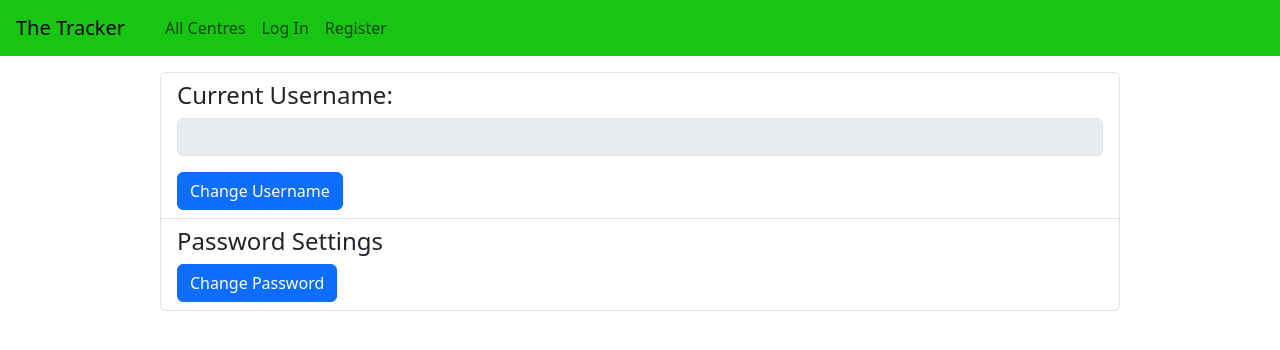
After one commit to theodoregraham1/climbingTracker, a Django app: template templates/tracker/account_climber.html in a window 1280 px wide. The commit adds this page. Shown: the top 350 px of the page. Run offline with Django 5.2, Linux system fonts and the light colour scheme; the template is opened without the code that fills it, so the values that code supplies are empty.

Commit message:
Allow image editing, storage, and display Allow climbers to edit usernames and passwords

```diff
--- a/climbingTracker/settings.py
+++ b/climbingTracker/settings.py
@@ -84,7 +84,7 @@ DATABASES = {
 }
 
 MEDIA_URL = "media/"
-MEDIA_ROOT = BASE_DIR / "uploads/"
+MEDIA_ROOT = BASE_DIR / 'media/'
 
 # Password validation
 # https://docs.djangoproject.com/en/5.0/ref/settings/#auth-password-validators
--- a/climbingTracker/urls.py
+++ b/climbingTracker/urls.py
@@ -18,10 +18,9 @@ from django.conf.urls.static import static
 from django.contrib import admin
 from django.urls import path, include
 
-from climbingTracker import settings
+from django.conf import settings
 
-urlpatterns = (
+urlpatterns = [
     path('admin/', admin.site.urls),
-    static(settings.MEDIA_URL, document_root=settings.MEDIA_ROOT),
     path("", include("tracker.urls"))
-)
+] + static(settings.MEDIA_URL, document_root=settings.MEDIA_ROOT)
--- a/static/account_editing.js
+++ b/static/account_editing.js
@@ -42,7 +42,7 @@ function open_password_editing() {
 			<input id="old-password" name="old-password" class="form-control mt-3" type="password" placeholder="Current Password">
 			<input id="new-password" name="new-password" class="form-control mt-3" type="password" placeholder="New Password">
 			<input id="confirmation" name="confirmation" class="form-control mt-3" type="password" placeholder="Retype New Password">
-			<button class="btn btn-primary mt-3" type="submit" onclick="{edit_password(); return false;}">Change Username</button>
+			<button class="btn btn-primary mt-3" type="submit" onclick="{edit_password(); return false;}">Change Password</button>
 		</form>
 	`
 	document.getElementById("edit-password-form")
--- a/static/styles.css
+++ b/static/styles.css
@@ -7,3 +7,12 @@
 .navbar-light {
     background: #18c512;
 }
+
+a {
+    color: black;
+    text-underline: none;
+}
+
+a:hover {
+    color: blue;
+}
--- /dev/null
+++ b/templates/tracker/account_climber.html
@@ -0,0 +1,26 @@
+{% extends 'tracker/layout.html' %}
+{% load static %}
+
+{% block title %}
+    Account
+{% endblock %}
+
+{% block head %}
+    <script src={% static "account_editing.js" %}></script>
+{% endblock %}
+
+{% block body %}
+    <ul class="list-group col-md-9 mx-auto">
+        <li id="change-username-li" class="list-group-item list-group-item-action">
+            <h4>Current Username:</h4>
+            <input disabled id="old-username" class="form-control" type="text" value="{{ user.username }}">
+
+            <button id="change-username-btn" class="btn btn-primary mt-3" onclick="open_username_editing()">Change Username</button>
+        </li>
+
+        <li id="change-password-li" class="list-group-item list-group-item-action">
+            <h4>Password Settings</h4>
+            <button id="change-password-btn" class="btn btn-primary" onclick="open_password_editing()">Change Password</button>
+        </li>
+    </ul>
+{% endblock %}
--- a/templates/tracker/layout.html
+++ b/templates/tracker/layout.html
@@ -17,13 +17,13 @@
     {% csrf_token %}
 
     <nav class="navbar navbar-expand-lg navbar-light">
-        <a class="navbar-brand" href="">The Tracker</a>
+        <a class="navbar-brand px-3" href="">The Tracker</a>
 
         <div>
             <ul class="navbar-nav mr-auto">
                 {% if user.is_authenticated %}
                     <li class="nav-item">
-                        <a class="nav-link" {% if request.session.type == "Centre" %} href="{% url 'account_centre' %}" {% else %} href="#" {% endif %}>
+                        <a class="nav-link" {% if request.session.type == "Centre" %} href="{% url 'account_centre' %}" {% else %} href="{% url 'account_climber' %}" {% endif %}>
                             <strong id="username-link">{{ user.username }}</strong>
                         </a>
                     </li>
--- a/tracker/urls.py
+++ b/tracker/urls.py
@@ -10,6 +10,7 @@ urlpatterns = [
 
     path("", views.index, name="index"),
     path("centre/account", views.account_centre, name="account_centre"),
+    path("climber/account", views.account_climber, name="account_climber"),
 
     path("api/centres", views.get_centres, name="centres"),
     path("api/edit/username", views.edit_username, name="edit_username"),
```
Also changed, not shown: static/centres_display.js (+12 -4 lines), templates/tracker/account_centre.html (+4 -3 lines), templates/tracker/index.html (+4 -3 lines), tracker/models.py (+8 -1 lines), tracker/views.py (+12 -8 lines), db.sqlite3.
